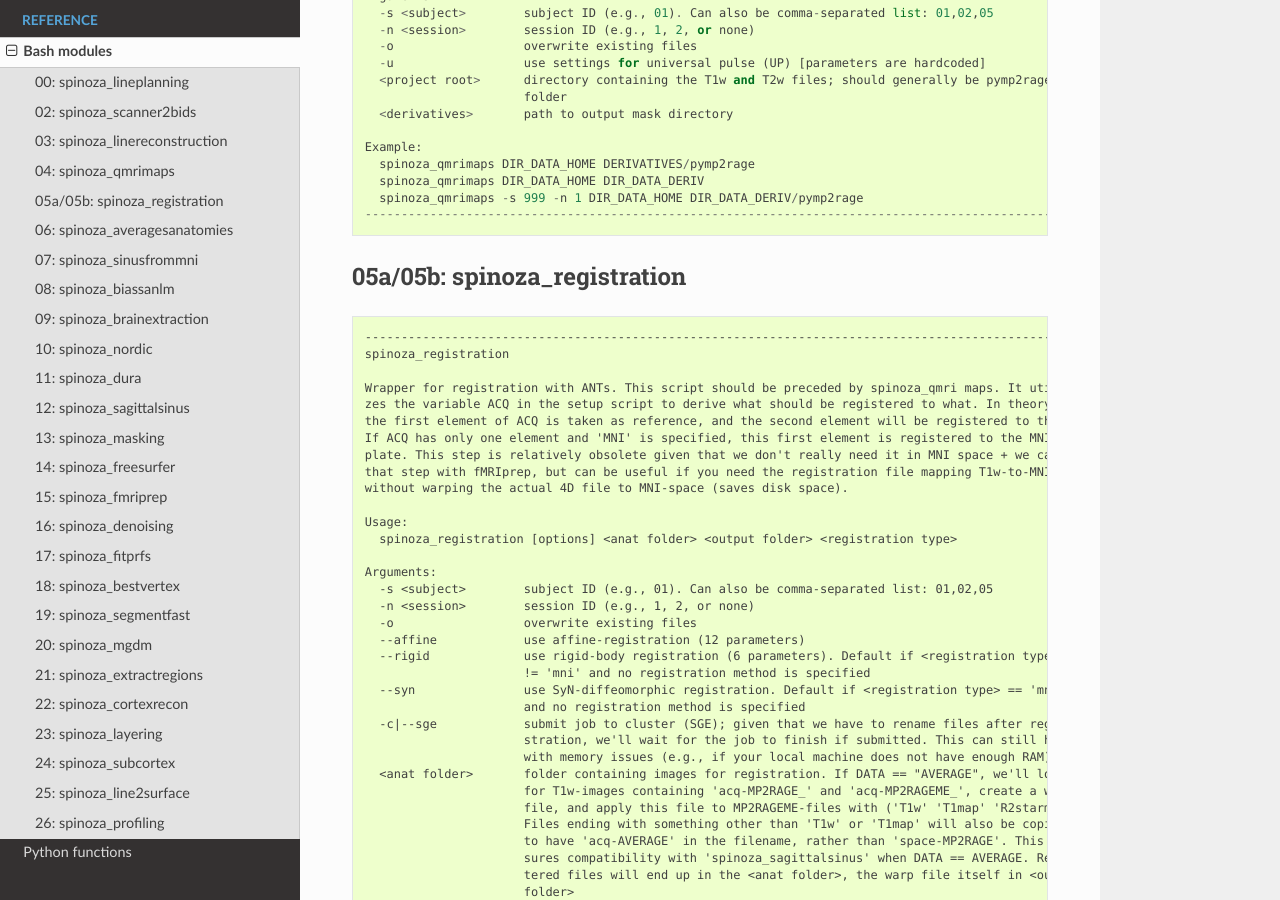
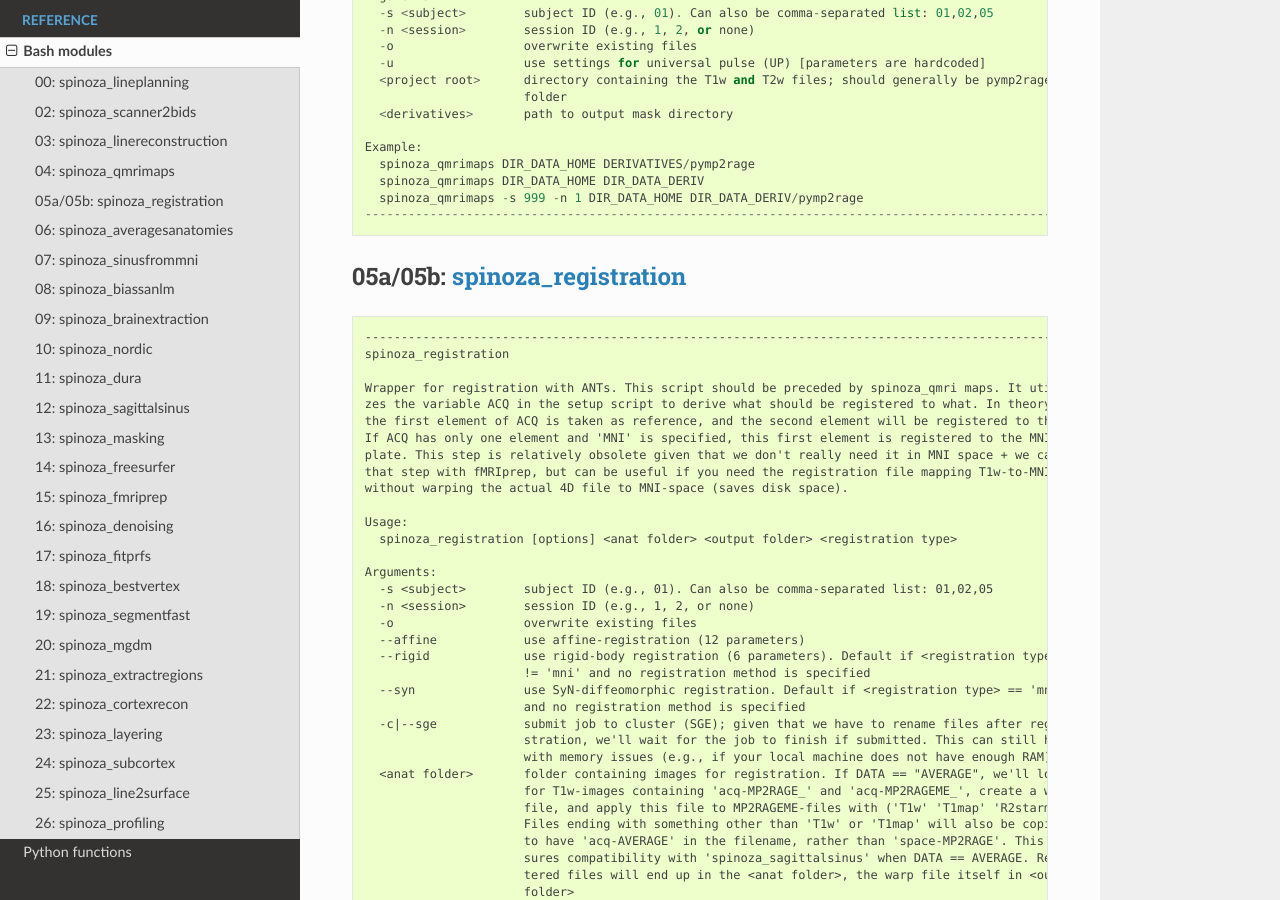
Before and after one commit to gjheij/linescanning, a Sphinx documentation site: the page built from doc/source/bash.rst, in a window 1280 px wide and 900 px high, scrolled down 2905 px. Built offline with Sphinx 7.4.7 and the Read the Docs theme 2.0.0, drawn with Linux system fonts in a browser that asks for light colours; pages that are not in the unit, such as notebooks, are missing from menus.

```diff
--- a/doc/source/bash.rst
+++ b/doc/source/bash.rst
@@ -174,7 +174,7 @@ Below the help information for each module, which can also be called with:
       spinoza_qmrimaps -s 999 -n 1 DIR_DATA_HOME DIR_DATA_DERIV/pymp2rage
     ---------------------------------------------------------------------------------------------------
 
-05a/05b: spinoza_registration
+05a/05b: spinoza_registration_
 ===========================================
 
 ::
--- a/doc/source/links.rst
+++ b/doc/source/links.rst
@@ -16,3 +16,4 @@
 .. _Pybest: https://github.com/gjheij/pybest
 .. _Pycortex: https://github.com/gallantlab/pycortex
 .. _Hedfpy: https://github.com/gjheij/hedfpy
+.. _spinoza_registration: https://github.com/gjheij/linescanning/blob/main/shell/spinoza_registration
```
